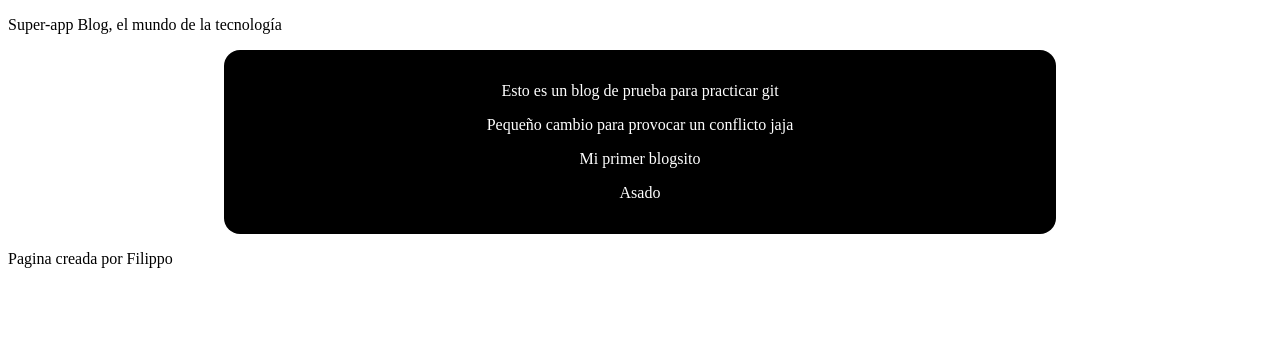
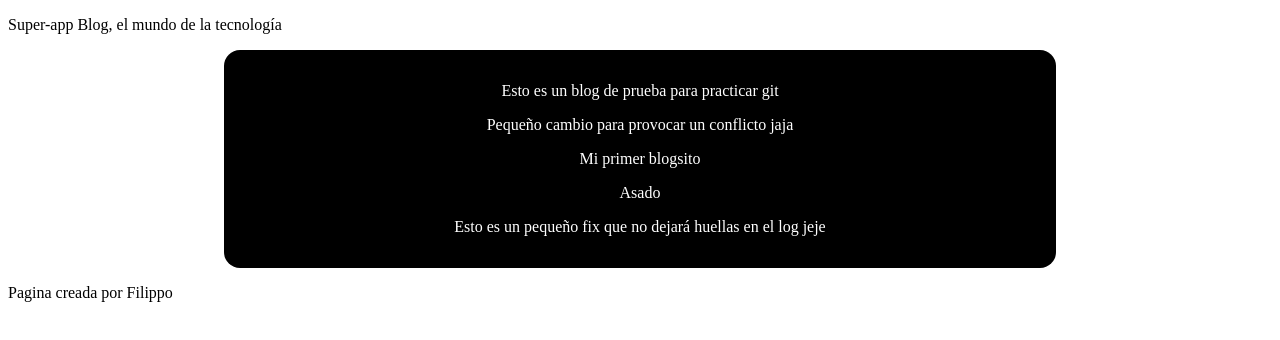
Before and after one commit to filippoagm/super-app, a plain HTML site: page index.html in a window 1280 px wide. Drawn offline with Linux system fonts and the light colour scheme.

Commit message:
Main div fixed

```diff
--- a/index.html
+++ b/index.html
@@ -14,6 +14,9 @@
 <p>Pequeño cambio para provocar un conflicto jaja</p>
 <p>Mi primer blogsito</p>
 <p>Asado</p>
+<div class="cambio">
+	<p>Esto es un pequeño fix que no dejará huellas en el log jeje</p>
+</div>
 </div>
 <footer id="footer">
 	<p>Pagina creada por Filippo</p>
```
